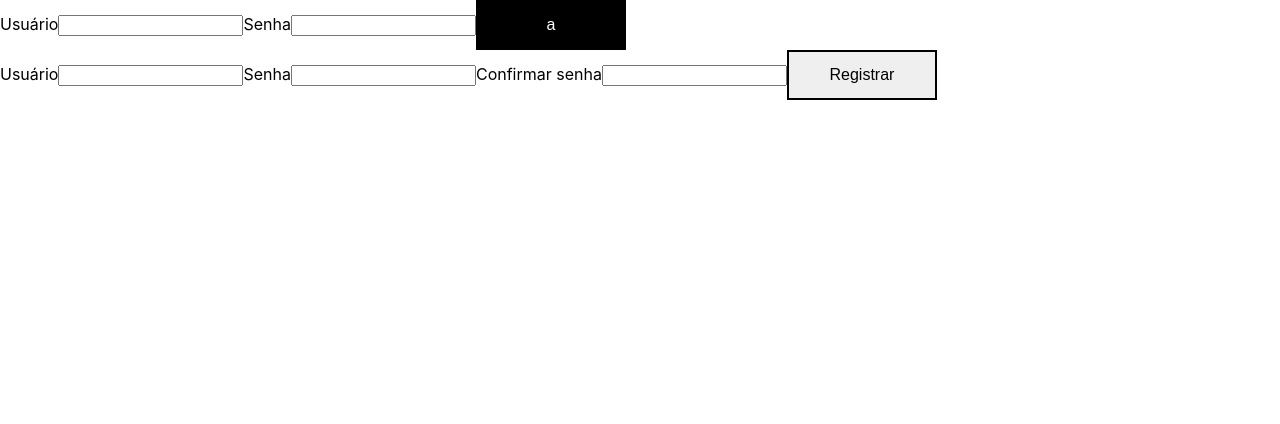
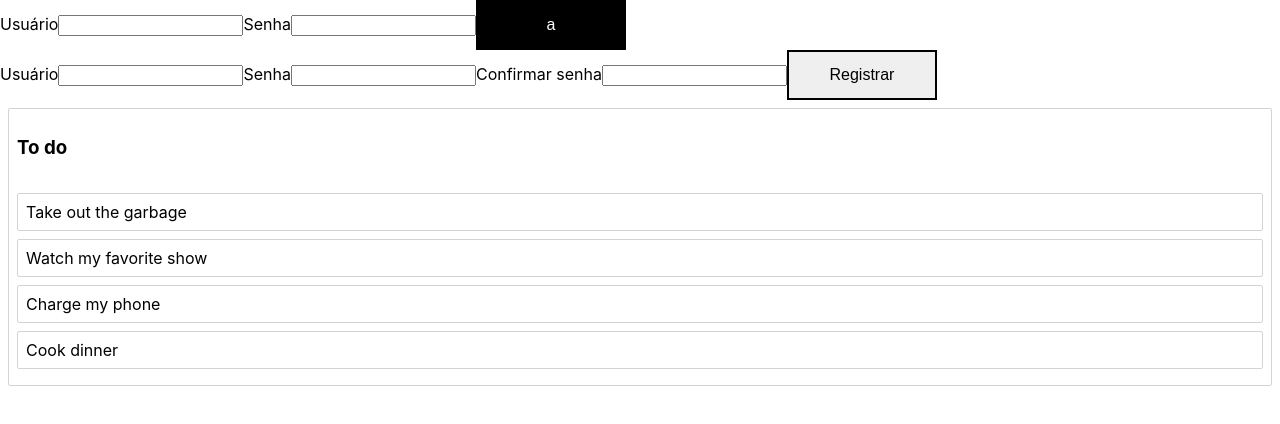
Before and after one commit to Parfan/elogroup-challenge, a React (Create React App) app: page / in a window 1280 px wide. Shown: the top 424 px of the page. Built offline with nearby package versions, Linux system fonts and the light colour scheme.

Commit message:
react-beautiful-dnd first steps

```diff
--- a/src/App.tsx
+++ b/src/App.tsx
@@ -1,12 +1,62 @@
-import LoginForm from "./components/LoginForm/index";
-import RegisterForm from "./components/RegisterForm/index";
+import { useState } from "react";
+import { DragDropContext } from "react-beautiful-dnd";
+import Column from "./components/Column";
+import LoginForm from "./components/LoginForm";
+import RegisterForm from "./components/RegisterForm";
+import initialData from "./util/initialData";
+
+interface ResultInterface {
+  draggableId: string,
+  type: string,
+  reason: string,
+  source: {
+    droppableId: string,
+    index: number
+  },
+  destination?: {
+    droppableId: string,
+    index: number
+  } | undefined
+}
 
 function App() {
+  const [data, setData] = useState(initialData);
+
+  function onDragEnd(result: ResultInterface) {
+    const { destination, source, draggableId } = result;
+
+    // If there's nothing to do
+    // Do nothing
+    if (!destination)
+      return
+
+    // Check if the location of the draggable changed
+    // If not then do nothing
+    if (destination.droppableId === source.droppableId &&
+      destination.index === source.index)
+      return
+
+    // Persisting the changes
+    const column = data.columns[source.droppableId];
+    const newTaskIds = [...column.taskIds];
+    newTaskIds.splice(source.index, 1);
+    newTaskIds.splice(destination.index, 0, draggableId);
+
+    const newColumn = {...column, taskIds: newTaskIds};
+    setData({...data, columns: {...data.columns, [newColumn.id]: newColumn}});
+  }
+
   return (
-    <>
+    <DragDropContext onDragEnd={onDragEnd}>
       <LoginForm />
       <RegisterForm />
-    </>
+      {data.columnOrder.map(columnId => {
+        const column = data.columns[columnId];
+        const tasks = column.taskIds.map(taskId => data.tasks[taskId]);
+
+        return <Column key={column.id} column={column} tasks={tasks} />;
+      })}
+    </DragDropContext>
   );
 }
 
--- /dev/null
+++ b/src/components/Column/index.tsx
@@ -0,0 +1,38 @@
+import Task from "../Task";
+import styles from "./styles.module.css";
+import { Droppable } from "react-beautiful-dnd";
+
+interface ColumnProps {
+  key: string,
+  column: {
+    id: string,
+    title: string,
+    taskIds: string[]
+  };
+  tasks: {
+    id: string,
+    content: string
+  }[];
+}
+
+function Column(props: ColumnProps) {
+  return (
+    <div className={styles.container}>
+      <h3 className={styles.title}>{props.column.title}</h3>
+      <Droppable droppableId={props.column.id}>
+        {provided => (
+          <div
+            ref={provided.innerRef}
+            {...provided.droppableProps}
+            className={styles.taskList}
+          >
+            {props.tasks.map((task, index) => <Task key={task.id} task={task} index={index} />)}
+            {provided.placeholder}
+          </div>
+        )}
+      </Droppable>
+    </div>
+  )
+}
+
+export default Column;
--- /dev/null
+++ b/src/components/Column/styles.module.css
@@ -0,0 +1,13 @@
+.container {
+  margin: 8px;
+  border: 1px solid lightgrey;
+  border-radius: 2px;
+}
+
+.title {
+  padding: 8px;
+}
+
+.taskList {
+  padding: 8px;
+}
--- /dev/null
+++ b/src/components/Task/index.tsx
@@ -0,0 +1,32 @@
+import { Draggable } from "react-beautiful-dnd";
+import styles from "./styles.module.css";
+
+interface TaskProps {
+  task: {
+    id: string,
+    content: string,
+  },
+  index: number
+}
+
+function Task(props: TaskProps) {
+  return (
+    <Draggable
+      draggableId={props.task.id}
+      index={props.index}
+    >
+      {provided => (
+        <div
+          ref={provided.innerRef}
+          {...provided.draggableProps}
+          {...provided.dragHandleProps}
+          className={styles.container}
+        >
+          {props.task.content}
+        </div>
+      )}
+    </Draggable>
+  )
+}
+
+export default Task;
--- /dev/null
+++ b/src/components/Task/styles.module.css
@@ -0,0 +1,7 @@
+.container {
+  border: 1px solid lightgrey;
+  border-radius: 2px;
+  padding: 8px;
+  margin-bottom: 8px;
+  background-color: white;
+}
--- /dev/null
+++ b/src/util/initialData.ts
@@ -0,0 +1,36 @@
+interface initialDataInterface {
+  tasks: {
+    [task: string]: {
+      id: string,
+      content: string
+    }
+  };
+  columns: {
+    [column: string]: {
+      id: string,
+      title: string,
+      taskIds: string[]
+    }
+  };
+  columnOrder: string[]
+}
+
+const initialData: initialDataInterface = {
+  tasks: {
+    'task-1': { id: 'task-1', content: 'Take out the garbage' },
+    'task-2': { id: 'task-2', content: 'Watch my favorite show' },
+    'task-3': { id: 'task-3', content: 'Charge my phone' },
+    'task-4': { id: 'task-4', content: 'Cook dinner' },
+  },
+  columns: {
+    'column-1': {
+      id: 'column-1',
+      title: 'To do',
+      taskIds: ['task-1', 'task-2', 'task-3', 'task-4'],
+    },
+  },
+  // Facilitate reordering of the columns
+  columnOrder: ['column-1']
+};
+
+export default initialData;
```
